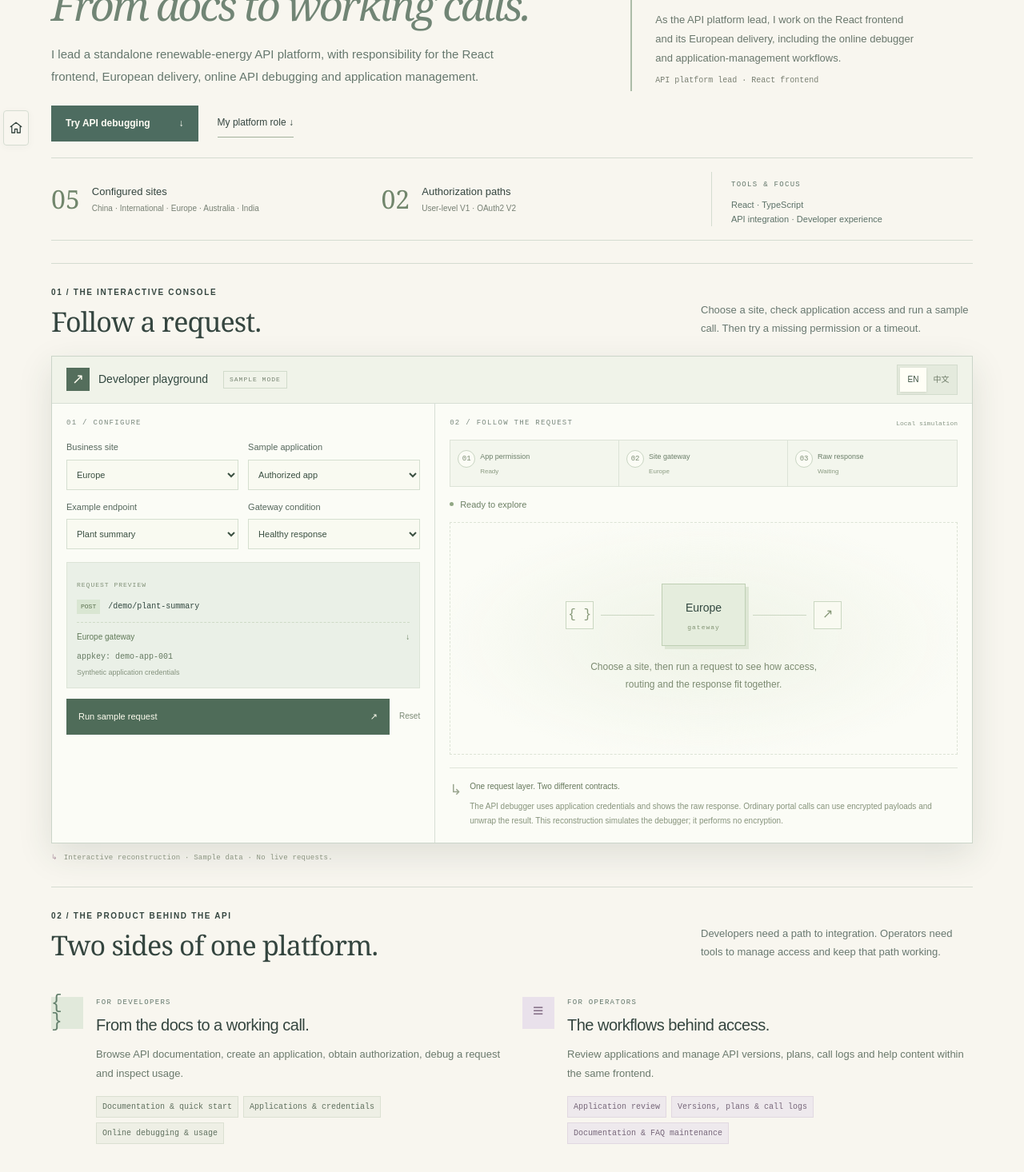
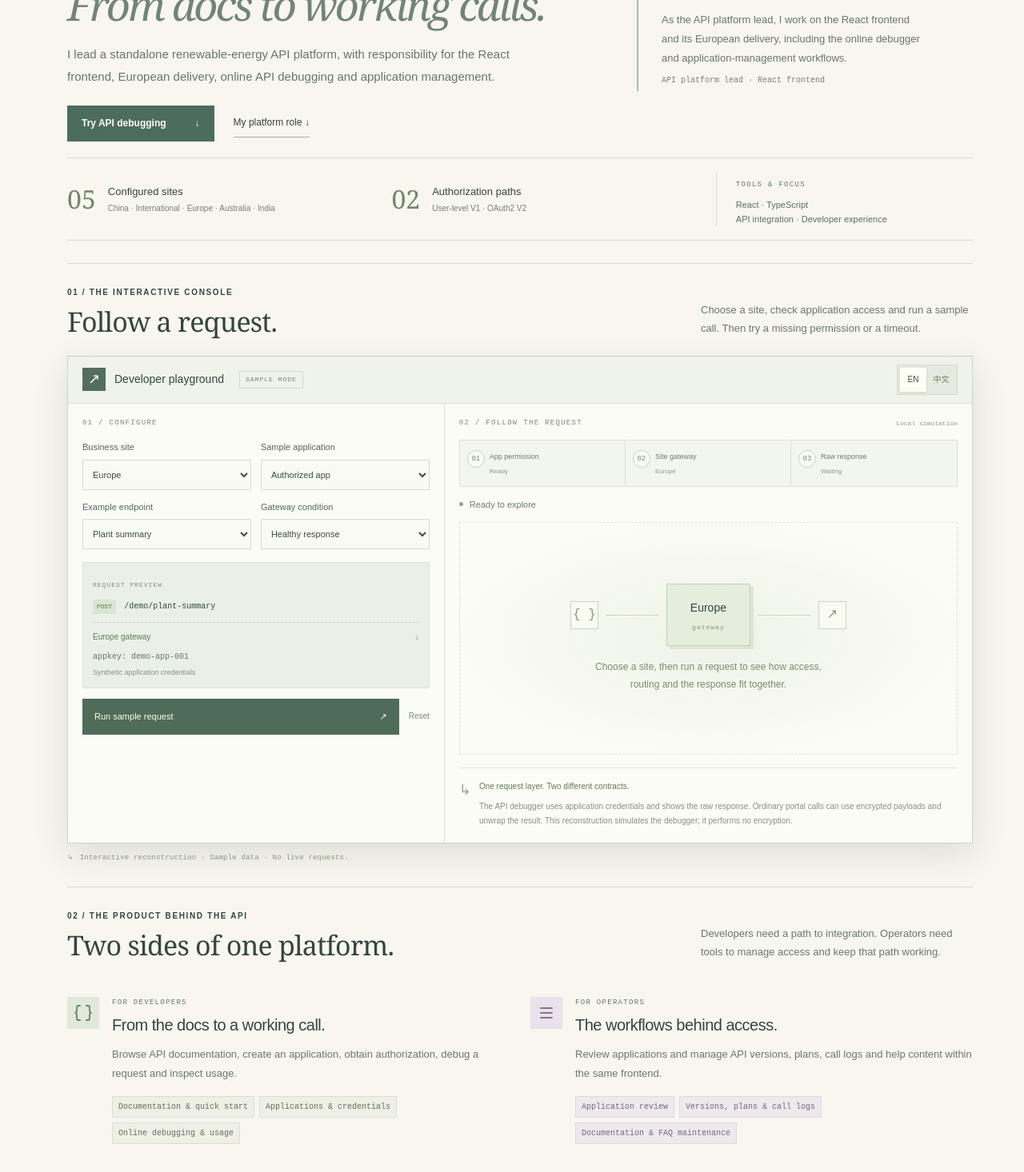
Before and after one commit to Logic-syd/aboutMe, a Next.js app: page /projects/renewable-energy-api in a window 1280 px wide. Shown: the part 240-1706 px from the top of the page at 80% size. Built offline with nearby package versions, Linux system fonts and the light colour scheme.

Commit message:
Fix API workspace icons and move detail back link to top left

```diff
--- a/app/project-case.css
+++ b/app/project-case.css
@@ -170,15 +170,15 @@
  .case-export-steps{grid-template-columns:repeat(2,minmax(0,1fr));gap:8px}
 }
 
-/* A small, always-available home control in the outer reading gutter. */
-.case-home-link{position:fixed;left:4px;top:50%;transform:translateY(-50%);z-index:80;width:32px;min-height:44px;display:flex;align-items:center;justify-content:center;background:var(--paper);color:var(--ink);border:1px solid var(--line);border-radius:4px;box-shadow:0 2px 10px #4145410b}
-.case-home-link svg{width:18px;height:18px;flex-shrink:0}
+/* Keep the back arrow in the upper-left corner, clear of the header and text. */
+.project-case .site-header{padding-left:72px}
+.project-case>main{padding-left:64px}
+.case-home-link{position:fixed;left:12px;top:10px;z-index:80;width:44px;height:44px;display:flex;align-items:center;justify-content:center;background:var(--paper);color:var(--ink);border:1px solid var(--line);border-radius:8px;box-shadow:0 2px 10px #4145410b}
+.case-home-link svg{width:22px;height:22px;flex-shrink:0}
 .case-home-link>span{position:absolute;left:calc(100% + 7px);top:50%;transform:translateY(-50%);padding:8px 11px;white-space:nowrap;background:var(--paper);color:var(--ink);border:1px solid var(--line);box-shadow:0 2px 10px #4145410b;font:11px/1.4 monospace;opacity:0;visibility:hidden;pointer-events:none}
 .case-home-link:hover,.case-home-link:focus-visible{color:var(--pink);border-color:var(--pink)}
 .case-home-link:focus-visible{outline:2px solid var(--pink);outline-offset:2px}
 .case-home-link:hover>span,.case-home-link:focus-visible>span{opacity:1;visibility:visible}
-@media(min-width:801px) and (max-width:900px){.project-case>main{padding-left:44px}}
-@media(max-width:800px){.project-case>main{padding-left:40px}}
 
 .case-outline{display:flex;flex-wrap:wrap;gap:12px 28px;padding-top:16px;border-top:1px solid var(--line);font:11px/1.6 monospace;color:var(--muted)}
 .case-outline a:hover{color:var(--pink)}
--- a/components/api-case-study.module.css
+++ b/components/api-case-study.module.css
@@ -31,7 +31,8 @@
 .productSection{margin-top:56px;padding:36px 0;border-block:1px solid var(--line)}
 .workspaces{display:grid;grid-template-columns:repeat(2,minmax(0,1fr));gap:26px}
 .workspace{display:grid;grid-template-columns:40px minmax(0,1fr);column-gap:16px;padding:22px 0 6px;min-width:0}
-.workspaceIcon{display:flex;justify-content:center;align-items:center;font:23px/1 monospace;background:#e1e9db;color:#64806d;width:40px;height:40px}
+.workspaceIcon{display:flex;justify-content:center;align-items:center;background:#e1e9db;color:#64806d;width:40px;height:40px}
+.workspaceIcon svg{display:block;width:24px;height:24px;flex:none}
 .operations .workspaceIcon{background:#e9e1eb;color:#89748b}
 .workspace .kicker{font-size:9px}
 .workspace h3{font-size:20px;line-height:1.25;letter-spacing:-.5px;margin:9px 0 12px}
--- a/components/api-case-study.tsx
+++ b/components/api-case-study.tsx
@@ -66,12 +66,12 @@ export function ApiCaseStudy({ project, next }: { project: Project; next: Projec
       <CaseChapter id="api-product" kicker="02 / THE PRODUCT BEHIND THE API" title="Two sides of one platform." description="Developers need a path to integration. Operators need tools to manage access and keep that path working."><div className="case-centered-content">
         <div className={styles.workspaces}>
           <article className={styles.workspace}>
-            <span className={styles.workspaceIcon} aria-hidden="true">{'{ }'}</span>
+            <span className={styles.workspaceIcon} aria-hidden="true"><svg viewBox="0 0 24 24" fill="none" stroke="currentColor" strokeWidth="1.8" strokeLinecap="round" strokeLinejoin="round"><path d="M8 3H6a2 2 0 0 0-2 2v4a3 3 0 0 1-2 3 3 3 0 0 1 2 3v4a2 2 0 0 0 2 2h2M16 3h2a2 2 0 0 1 2 2v4a3 3 0 0 0 2 3 3 3 0 0 0-2 3v4a2 2 0 0 1-2 2h-2" /></svg></span>
             <div><p className={styles.kicker}>FOR DEVELOPERS</p><h3>From the docs to a working call.</h3><p>Browse API documentation, create an application, obtain authorization, debug a request and inspect usage.</p></div>
             <ul><li>Documentation & quick start</li><li>Applications & credentials</li><li>Online debugging & usage</li></ul>
           </article>
           <article className={`${styles.workspace} ${styles.operations}`}>
-            <span className={styles.workspaceIcon} aria-hidden="true">≡</span>
+            <span className={styles.workspaceIcon} aria-hidden="true"><svg viewBox="0 0 24 24" fill="none" stroke="currentColor" strokeWidth="1.8" strokeLinecap="round"><path d="M5 6h14M5 12h14M5 18h14" /></svg></span>
             <div><p className={styles.kicker}>FOR OPERATORS</p><h3>The workflows behind access.</h3><p>Review applications and manage API versions, plans, call logs and help content within the same frontend.</p></div>
             <ul><li>Application review</li><li>Versions, plans & call logs</li><li>Documentation & FAQ maintenance</li></ul>
           </article>
--- a/components/site.tsx
+++ b/components/site.tsx
@@ -9,7 +9,7 @@ export function Header({ detail = false, sidebar = false }: { detail?: boolean;
     {sidebar && <nav className="floating-sections" aria-label="Section navigation"><SectionNavigation detail={detail} sidebar /></nav>}
   </header>
     {detail && <Link className="case-home-link" href="/" aria-label="Back to home">
-      <svg aria-hidden="true" viewBox="0 0 24 24" fill="none" stroke="currentColor" strokeWidth="1.7" strokeLinecap="round" strokeLinejoin="round"><path d="m3 10 9-7 9 7M5 9v11h5v-6h4v6h5V9" /></svg>
+      <svg aria-hidden="true" viewBox="0 0 24 24" fill="none" stroke="currentColor" strokeWidth="1.7" strokeLinecap="round" strokeLinejoin="round"><path d="m12 5-7 7 7 7M5 12h14" /></svg>
       <span aria-hidden="true">Back home</span>
     </Link>}
   </>;
```
Also changed, not shown: 2 other files (tests, documents, lock files or other folders).
